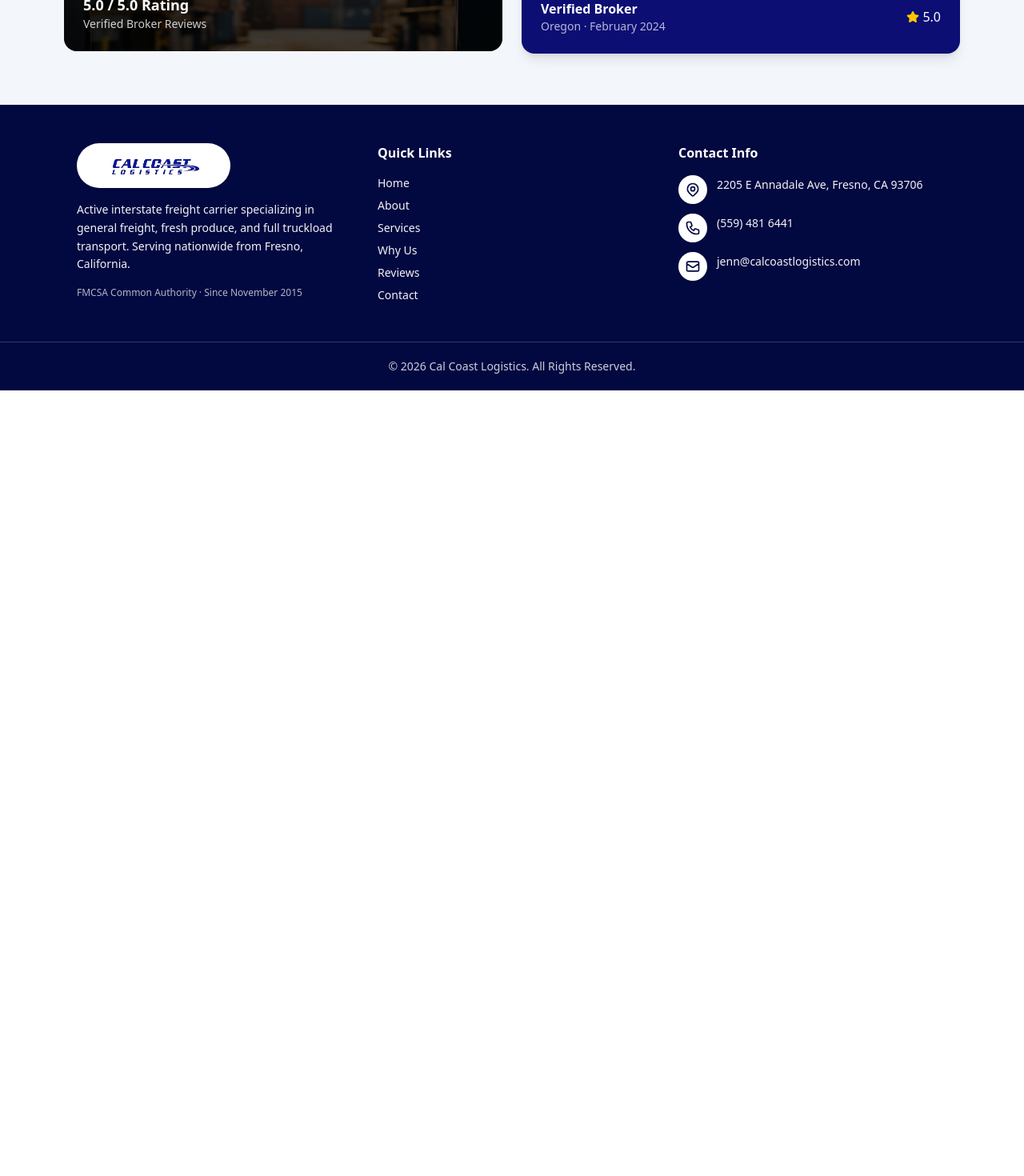
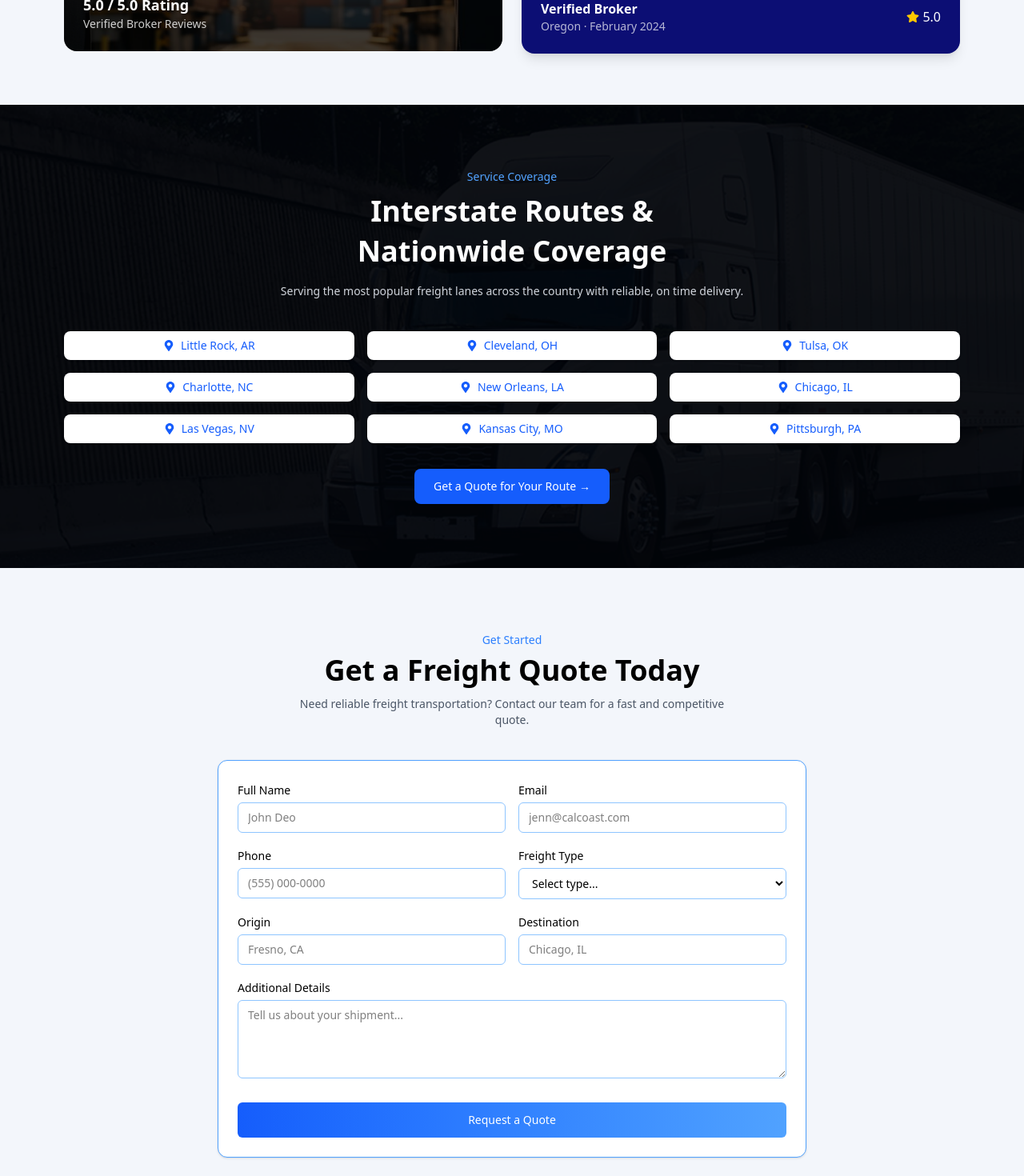
Before and after one commit to MianKashif2534/calcoast, a Next.js app: page / in a window 1280 px wide. Shown: the part 3400-4870 px from the top of the page at 80% size. Before the commit the page ends 3888 px from the top, so only its background shows below. Built offline with nearby package versions, Linux system fonts and the light colour scheme.

Commit message:
edit contact page

```diff
--- /dev/null
+++ b/app/(home)/components/CoverageSection.tsx
@@ -0,0 +1,63 @@
+"use client";
+
+import Image from "next/image";
+import { FaMapMarkerAlt } from "react-icons/fa";
+import truck from "@/app/assets/truck.png";
+
+export function CoverageSection() {
+  const cities = [
+    "Little Rock, AR",
+    "Cleveland, OH",
+    "Tulsa, OK",
+    "Charlotte, NC",
+    "New Orleans, LA",
+    "Chicago, IL",
+    "Las Vegas, NV",
+    "Kansas City, MO",
+    "Pittsburgh, PA",
+  ];
+
+  return (
+    <section className="relative py-20 text-white overflow-hidden">
+      {/* Background Image */}
+      <div className="absolute inset-0">
+        <Image src={truck} alt="bg" fill priority className="object-cover" />
+        {/* Overlay */}
+        <div className="absolute inset-0 bg-black/70"></div>
+      </div>
+
+      {/* Content */}
+      <div className="relative max-w-6xl mx-auto px-4 text-center">
+        {/* Heading */}
+        <p className="text-blue-400 text-sm font-medium">Service Coverage</p>
+
+        <h2 className="text-3xl md:text-4xl font-semibold mt-2 leading-snug">
+          Interstate Routes & <br /> Nationwide Coverage
+        </h2>
+
+        <p className="text-gray-300 mt-4 max-w-2xl mx-auto text-sm">
+          Serving the most popular freight lanes across the country with
+          reliable, on time delivery.
+        </p>
+
+        {/* Cities Grid */}
+        <div className="grid grid-cols-2 md:grid-cols-3 gap-4 mt-10">
+          {cities.map((city, index) => (
+            <div
+              key={index}
+              className="flex items-center gap-2 bg-white text-blue-600 px-4 py-2 rounded-lg justify-center text-sm font-medium shadow hover:scale-105 transition"
+            >
+              <FaMapMarkerAlt />
+              {city}
+            </div>
+          ))}
+        </div>
+
+        {/* Button */}
+        <button className="mt-8 bg-blue-600 hover:bg-blue-700 transition-all duration-300 px-6 py-3 rounded-lg text-sm font-medium">
+          Get a Quote for Your Route →
+        </button>
+      </div>
+    </section>
+  );
+}
--- /dev/null
+++ b/app/(home)/components/QuoteSection.tsx
@@ -0,0 +1,107 @@
+"use client";
+
+export function QuoteSection() {
+  return (
+    <section className="py-20 bg-[#F3F6FB]">
+      <div className="max-w-3xl mx-auto px-4 text-center">
+        {/* Heading */}
+        <p className="text-blue-500 text-sm font-medium">Get Started</p>
+
+        <h2 className="text-3xl md:text-4xl font-semibold mt-2">
+          Get a Freight Quote Today
+        </h2>
+
+        <p className="text-gray-600 mt-3 text-sm max-w-xl mx-auto">
+          Need reliable freight transportation? Contact our team for a fast and
+          competitive quote.
+        </p>
+
+        {/* Form Card */}
+        <div className="mt-10 bg-white border border-blue-400 rounded-xl p-6 text-left shadow-sm">
+          <form className="grid grid-cols-1 md:grid-cols-2 gap-4">
+            {/* Full Name */}
+            <div>
+              <label className="text-sm font-medium">Full Name</label>
+              <input
+                type="text"
+                placeholder="John Deo"
+                className="mt-1 w-full border border-blue-300 rounded-md px-3 py-2 text-sm focus:outline-none focus:ring-2 focus:ring-blue-400"
+              />
+            </div>
+
+            {/* Email */}
+            <div>
+              <label className="text-sm font-medium">Email</label>
+              <input
+                type="email"
+                placeholder="jenn@calcoast.com"
+                className="mt-1 w-full border border-blue-300 rounded-md px-3 py-2 text-sm focus:outline-none focus:ring-2 focus:ring-blue-400"
+              />
+            </div>
+
+            {/* Phone */}
+            <div>
+              <label className="text-sm font-medium">Phone</label>
+              <input
+                type="text"
+                placeholder="(555) 000-0000"
+                className="mt-1 w-full border border-blue-300 rounded-md px-3 py-2 text-sm focus:outline-none focus:ring-2 focus:ring-blue-400"
+              />
+            </div>
+
+            {/* Freight Type */}
+            <div>
+              <label className="text-sm font-medium">Freight Type</label>
+              <select className="mt-1 w-full border border-blue-300 rounded-md px-3 py-2 text-sm focus:outline-none focus:ring-2 focus:ring-blue-400">
+                <option>Select type...</option>
+                <option>Dry Van</option>
+                <option>Flatbed</option>
+                <option>Reefer</option>
+              </select>
+            </div>
+
+            {/* Origin */}
+            <div>
+              <label className="text-sm font-medium">Origin</label>
+              <input
+                type="text"
+                placeholder="Fresno, CA"
+                className="mt-1 w-full border border-blue-300 rounded-md px-3 py-2 text-sm focus:outline-none focus:ring-2 focus:ring-blue-400"
+              />
+            </div>
+
+            {/* Destination */}
+            <div>
+              <label className="text-sm font-medium">Destination</label>
+              <input
+                type="text"
+                placeholder="Chicago, IL"
+                className="mt-1 w-full border border-blue-300 rounded-md px-3 py-2 text-sm focus:outline-none focus:ring-2 focus:ring-blue-400"
+              />
+            </div>
+
+            {/* Additional Details */}
+            <div className="md:col-span-2">
+              <label className="text-sm font-medium">Additional Details</label>
+              <textarea
+                rows="4"
+                placeholder="Tell us about your shipment..."
+                className="mt-1 w-full border border-blue-300 rounded-md px-3 py-2 text-sm focus:outline-none focus:ring-2 focus:ring-blue-400"
+              ></textarea>
+            </div>
+
+            {/* Button */}
+            <div className="md:col-span-2">
+              <button
+                type="submit"
+                className="w-full mt-2 bg-gradient-to-r from-blue-600 to-blue-400 text-white py-3 rounded-md text-sm font-medium hover:opacity-90 transition"
+              >
+                Request a Quote
+              </button>
+            </div>
+          </form>
+        </div>
+      </div>
+    </section>
+  );
+}
--- a/app/(home)/page.tsx
+++ b/app/(home)/page.tsx
@@ -3,6 +3,8 @@ import { About } from "./components/About";
 import { FreightServices } from "./components/FreightServices";
 import { StatsSection } from "./components/StatsSection";
 import { ReviewsSection } from "./components/ReviewsSection";
+import { CoverageSection } from "./components/CoverageSection";
+import { QuoteSection } from "./components/QuoteSection";
 
 export default function HomePage() {
   return (
@@ -12,6 +14,8 @@ export default function HomePage() {
       <FreightServices />
       <StatsSection />
       <ReviewsSection />
+      <CoverageSection />
+      <QuoteSection />
     </div>
   );
 }
```
Also changed, not shown: app/assets/truck.png (added).
